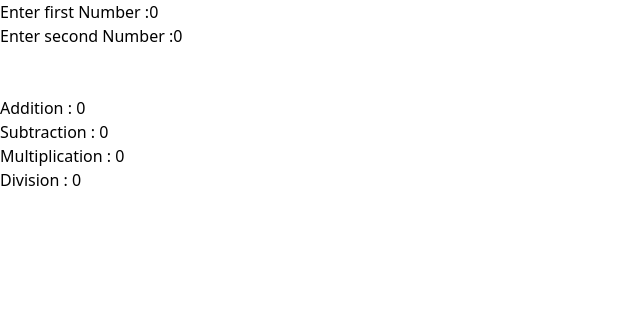
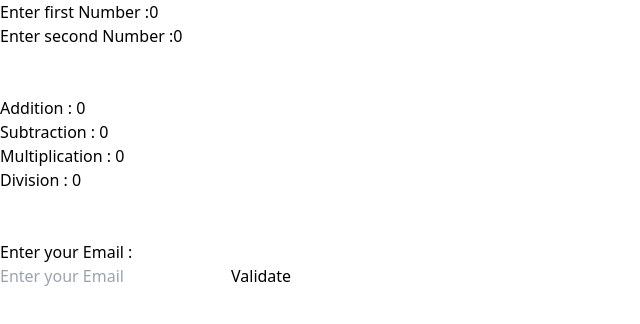
Before and after one commit to Satish-Das/Classwork-Of-React, a React (Vite) app in the folder project-1/: page / in a window 1280 px wide. Shown: the top 324 px of the page, without its empty margins (0-640 px from the left). Built offline with nearby package versions, Linux system fonts and the light colour scheme.

Commit message:
add EX_2 component for email validation and integrate it into Wrapper

```diff
--- /dev/null
+++ b/project-1/src/lecture15_01/EX_2.jsx
@@ -0,0 +1,35 @@
+// 2. Create a react pure functional component that will take a email address as an input andd print wheather it is a valid email address or not.
+
+import { useState } from 'react'
+const EX_2 = () => {
+    const [email, setEmail] = useState("");
+    const [isValid, setIsValid] = useState(false);
+
+    const handleChange = (e) => {
+        setEmail(e.target.value);
+    }
+
+    const ValidateEmail = () => {
+        const emailPattern = /^[a-zA-Z0-9._-]+@[a-zA-Z0-9.-]+\.[a-zA-Z]{2,4}$/;
+        if(email.match(emailPattern)) {
+            setIsValid("Valid Email Address");
+        }else {
+            setIsValid("Invalid Email Address");
+        }
+    }
+
+  return (
+    <div>
+        <div>
+            <h2>Enter your Email : </h2>
+            <input type="email" placeholder="Enter your Email" value={email} onChange={handleChange}/>
+
+            <button onClick={ValidateEmail} className=' border bg-slate-600 px-6 py-2 '>Validate</button>
+
+            <h3>{isValid}</h3>
+        </div>
+    </div>
+  )
+}
+
+export default EX_2
--- a/project-1/src/lecture15_01/Wrapper.jsx
+++ b/project-1/src/lecture15_01/Wrapper.jsx
@@ -1,9 +1,13 @@
 import Ex_1 from "./Ex_1"
+import EX_2 from "./EX_2"
 
 const Wrapper = () => {
   return (
     <div>
         <Ex_1 />
+        <br />
+        <br />
+        <EX_2 />
     </div>
   )
 }
```
